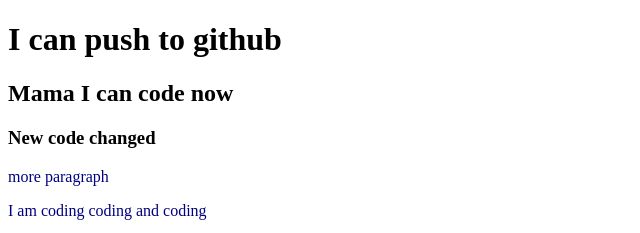
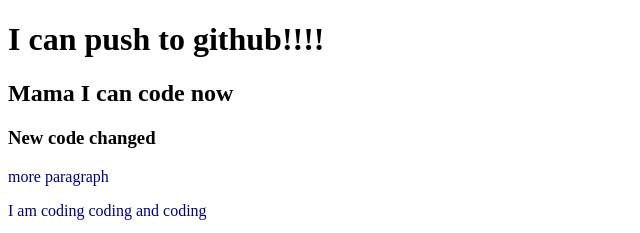
Before and after one commit to IshtiaqAhmed001/my-first-repo, a plain HTML site: page index.html in a window 1280 px wide. Shown: the top 233 px of the page, 0-640 px from the left. Drawn offline with Linux system fonts and the light colour scheme.

Commit message:
Update index.html

```diff
--- a/index.html
+++ b/index.html
@@ -8,7 +8,7 @@
     <link rel="stylesheet" href="style.css">
 </head>
 <body>
-    <h1>I can push to github</h1>
+    <h1>I can push to github!!!!</h1>
     <h2>Mama I can code now</h2>
     <h3>New code changed</h3>
     <p>more paragraph</p>
```
